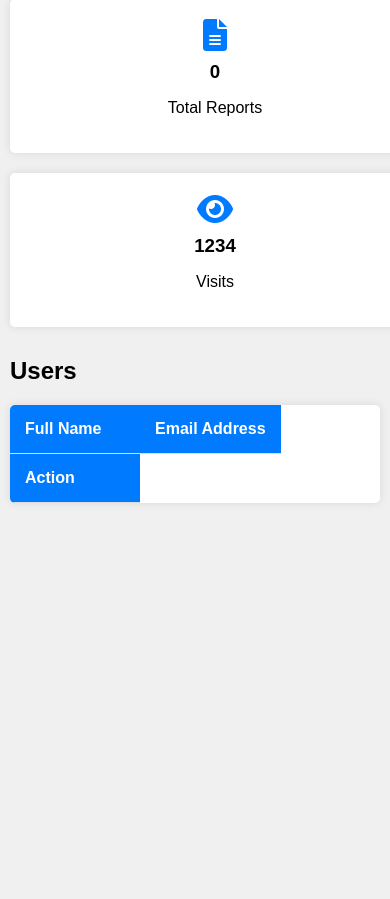
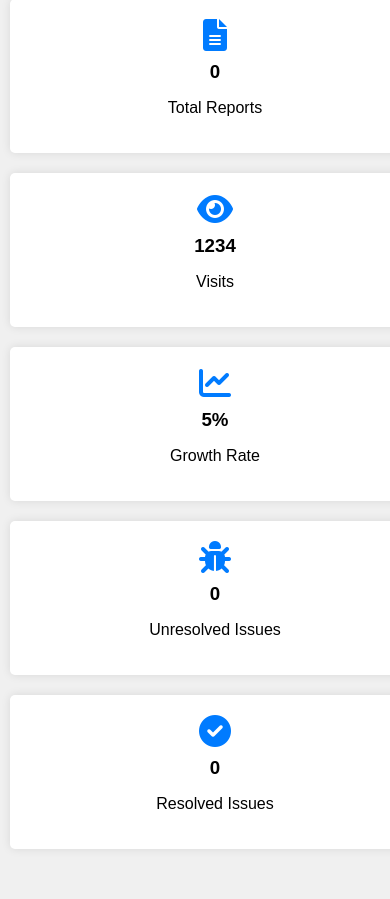
Before and after one commit to thepriest0/cybercrime-vercel, a Flask app: page /admin_dashboard in a window 390 px wide. Shown: the part 373-1272 px from the top of the page. Run offline with Flask 3, Linux system fonts and the light colour scheme; the visitor is signed in with stand-in values (Sample User, id 1); lists and menus that the app fills with data are empty.

Commit message:
admin dash

```diff
--- a/templates/admin_dashboard.html
+++ b/templates/admin_dashboard.html
@@ -83,30 +83,6 @@
             font-size: 2em;
             color: #007bff;
         }
-        table {
-            width: 100%;
-            border-collapse: collapse;
-            background-color: #fff;
-            border-radius: 5px;
-            overflow: hidden;
-            box-shadow: 0 0 10px rgba(0, 0, 0, 0.1);
-        }
-        th, td {
-            padding: 15px;
-            text-align: left;
-            border-bottom: 1px solid #ddd;
-        }
-        th {
-            background-color: #007bff;
-            color: #fff;
-        }
-        tr:hover {
-            background-color: #f5f5f5;
-        }
-        a.table-action {
-            color: #007bff;
-            text-decoration: none;
-        }
         /* Mobile Styles */
         @media (max-width: 768px) {
             .body {
@@ -150,26 +126,6 @@
                 margin: 10px 0;
                 width: 100%;
             }
-            table {
-                display: block;
-                overflow-x: auto;
-                width: 100%;
-            }
-            table thead, table tbody {
-                display: block;
-            }
-            table thead {
-                float: left;
-                margin-right: 10px;
-            }
-            table tbody {
-                white-space: nowrap;
-            }
-            table th, table td {
-                white-space: nowrap;
-                display: inline-block;
-                min-width: 100px;
-            }
         }
     </style>
 </head>
@@ -203,26 +159,22 @@
                 <h3>{{ visits }}</h3>
                 <p>Visits</p>
             </div>
+            <div class="stat-card">
+                <i class="fas fa-chart-line"></i>
+                <h3>{{ growth_rate }}</h3>
+                <p>Growth Rate</p>
+            </div>
+            <div class="stat-card">
+                <i class="fas fa-bug"></i>
+                <h3>{{ unresolved_issues }}</h3>
+                <p>Unresolved Issues</p>
+            </div>
+            <div class="stat-card">
+                <i class="fas fa-check-circle"></i>
+                <h3>{{ resolved_issues }}</h3>
+                <p>Resolved Issues</p>
+            </div>
         </div>
-        <h2>Users</h2>
-        <table>
-            <thead>
-                <tr>
-                    <th>Full Name</th>
-                    <th>Email Address</th>
-                    <th>Action</th>
-                </tr>
-            </thead>
-            <tbody>
-                {% for user in users %}
-                    <tr>
-                        <td>{{ user.fullname }}</td>
-                        <td>{{ user.email }}</td>
-                        <td><a href="{{ url_for('delete_user', user_id=user.id) }}" class="table-action">Delete User</a></td>
-                    </tr>
-                {% endfor %}
-            </tbody>
-        </table>
     </div>
 
     <script>
```
